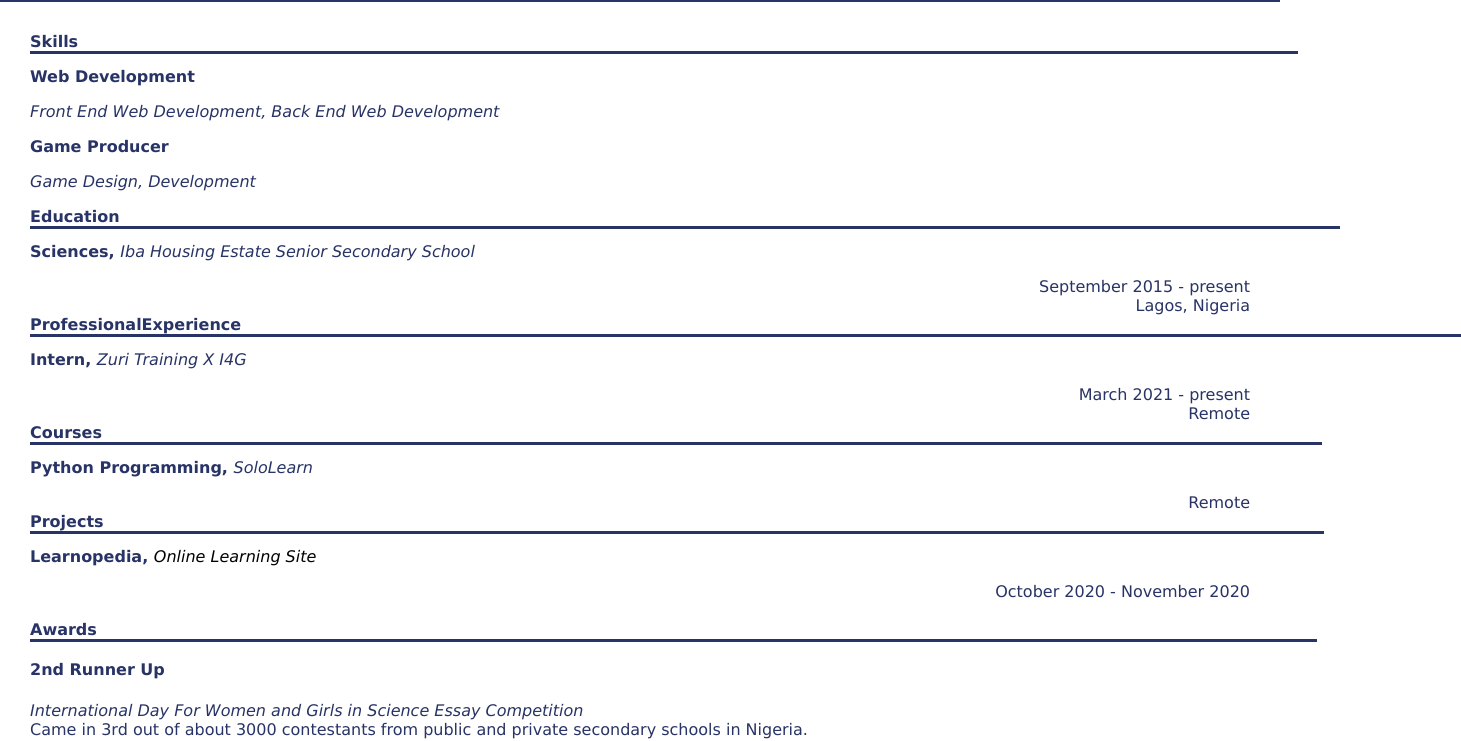
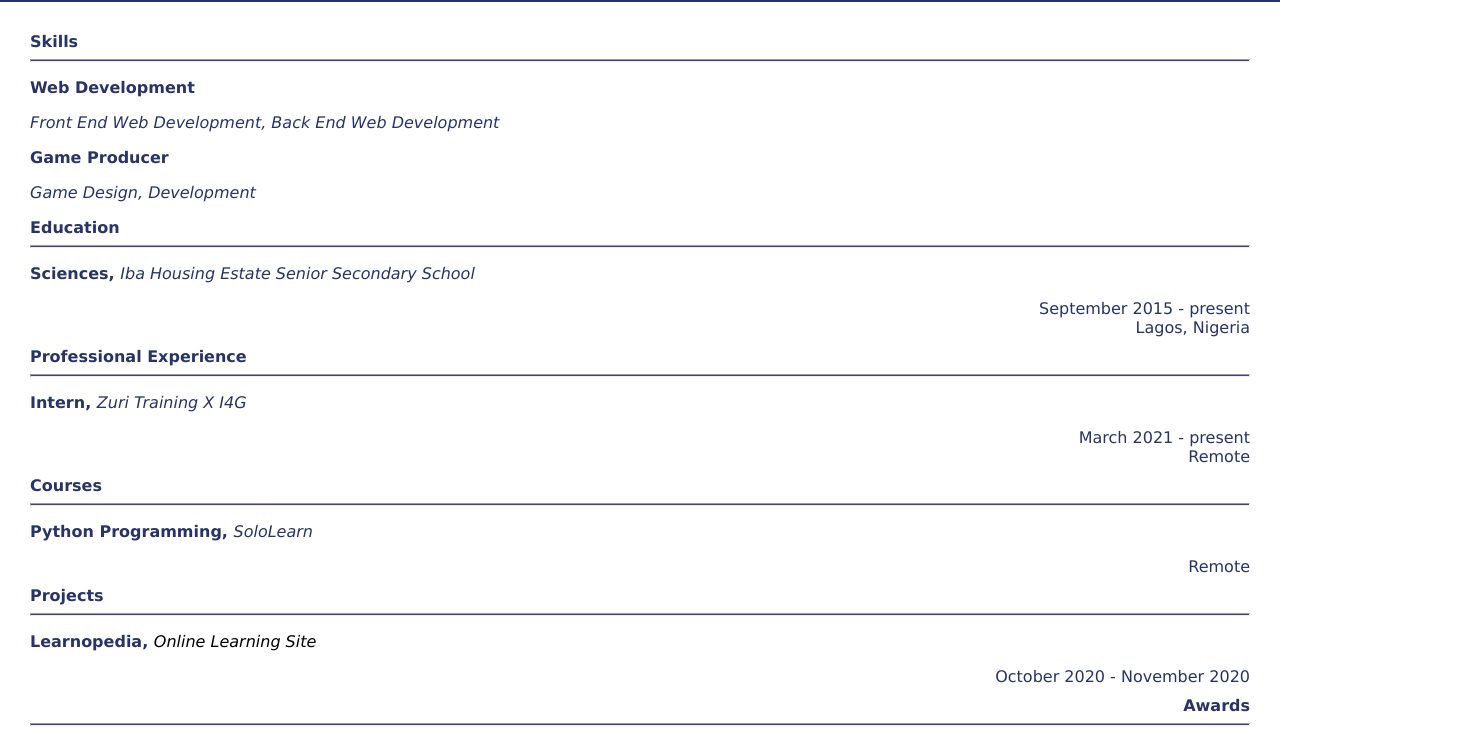
Before and after one commit to CyberGeni/cssCV, a plain HTML site: page index.html in a window 1280 px wide. Shown: the part 213-954 px from the top of the page, 1461 px wide, since content can reach past the window. Drawn offline with Linux system fonts and the light colour scheme.

Commit message:
fixed overflow-x bug

```diff
--- a/index.html
+++ b/index.html
@@ -21,6 +21,7 @@
         <div class="main">
             <div class="topic-header">
                 <span class="topic">Skills</span>
+                <hr class="line">
                 <p class="sup-header">Web Development</p>
                 <em class="more-info">Front End Web Development, Back End Web Development</em>
                 <p class="sup-header game-producer">Game Producer</p>
@@ -30,13 +31,15 @@
             </div>
             <div class="topic-header">
                 <span class="topic">Education</span>
+                <hr>
                 <p><strong class="sub-header">Sciences, </strong><em>Iba Housing Estate Senior Secondary School</em></p>
                 <span class="dates">September 2015 - present</span>
                 <br>
                 <span class="dates">Lagos, Nigeria</span>
             </div>
             <div class="topic-header">
-                <span class="topic">ProfessionalExperience</span>
+                <span class="topic">Professional Experience</span>
+                <hr>
                 <p><strong class="sub-header">Intern, </strong><em>Zuri Training X I4G</em></p>
                 <span class="dates">March 2021 - present</span>
                 <br>
@@ -44,22 +47,26 @@
             </div>
             <div class="topic-header">
                 <span class="topic">Courses</span>
+                <hr>
                 <p><strong class="sub-header">Python Programming, </strong><em>SoloLearn</em></p>
                 <span class="dates">Remote</span>
             </div>
             <div class="topic-header">
                 <span class="topic">Projects</span>
+                <hr>
                 <p><strong class="sub-header">Learnopedia, </strong><a href="https://learnopedia0.netlify.app"><em>Online Learning Site</em></p></a>
                 <span class="dates">October 2020 - November 2020</span>
             </div>
             <div class="topic-header">
                 <span class="topic"><i class="fa fa-medal"></i>Awards</span>
+                <hr>
                 <h4 class="sub-header">2nd Runner Up</h4>
                 <p class="more-info"><em>International Day For Women and Girls in Science Essay Competition</em> <br> Came in 3rd out of about 3000 contestants from public and private secondary schools in Nigeria.</p>
                 <span class="dates">19 November 2020</span>
             </div>
             <div class="topic-header">
                 <span class="topic">Languages</span>
+                <hr>
                 <h4 class="sub-header">Spanish</h4>
                 <em>A2, 1</em>
             </div>
--- a/style.css
+++ b/style.css
@@ -36,11 +36,11 @@ img {
 }
 .topic {
     font-weight: 900;
-    width: 100%;
-    border-bottom: 3px solid;
-    padding-right: 100%;
+    min-width: 100%;
     margin-bottom: 4px;
     margin-top: 10px;
+    display: flex;
+    justify-content: space-between;
 }
 .dates {
     text-align: right;
@@ -59,3 +59,8 @@ a:hover {
 .sup-header {
     font-weight: 900;
 }
+hr {
+    color: darkslateblue;
+    background-color: darkslateblue;
+    height: 1px;
+}
```
